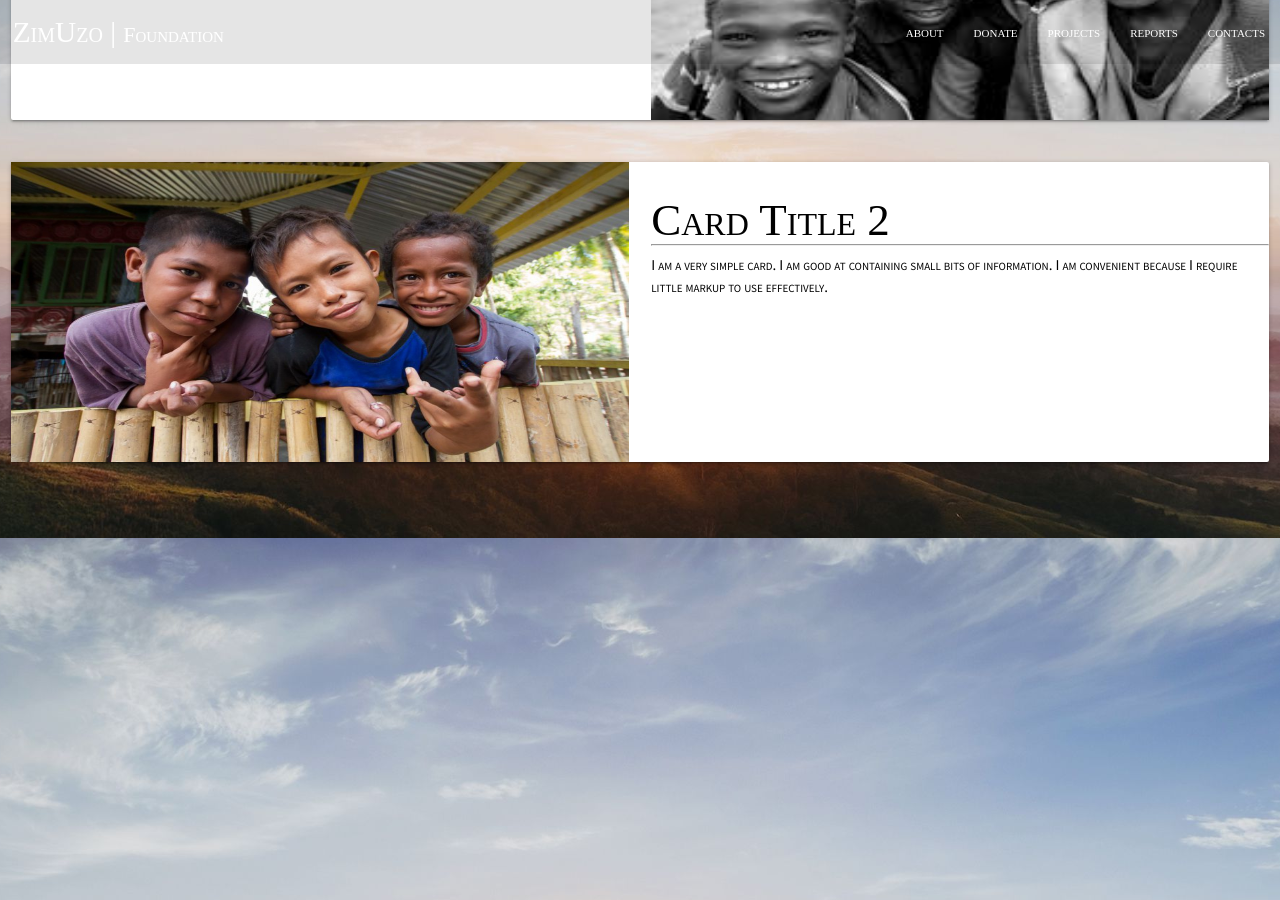
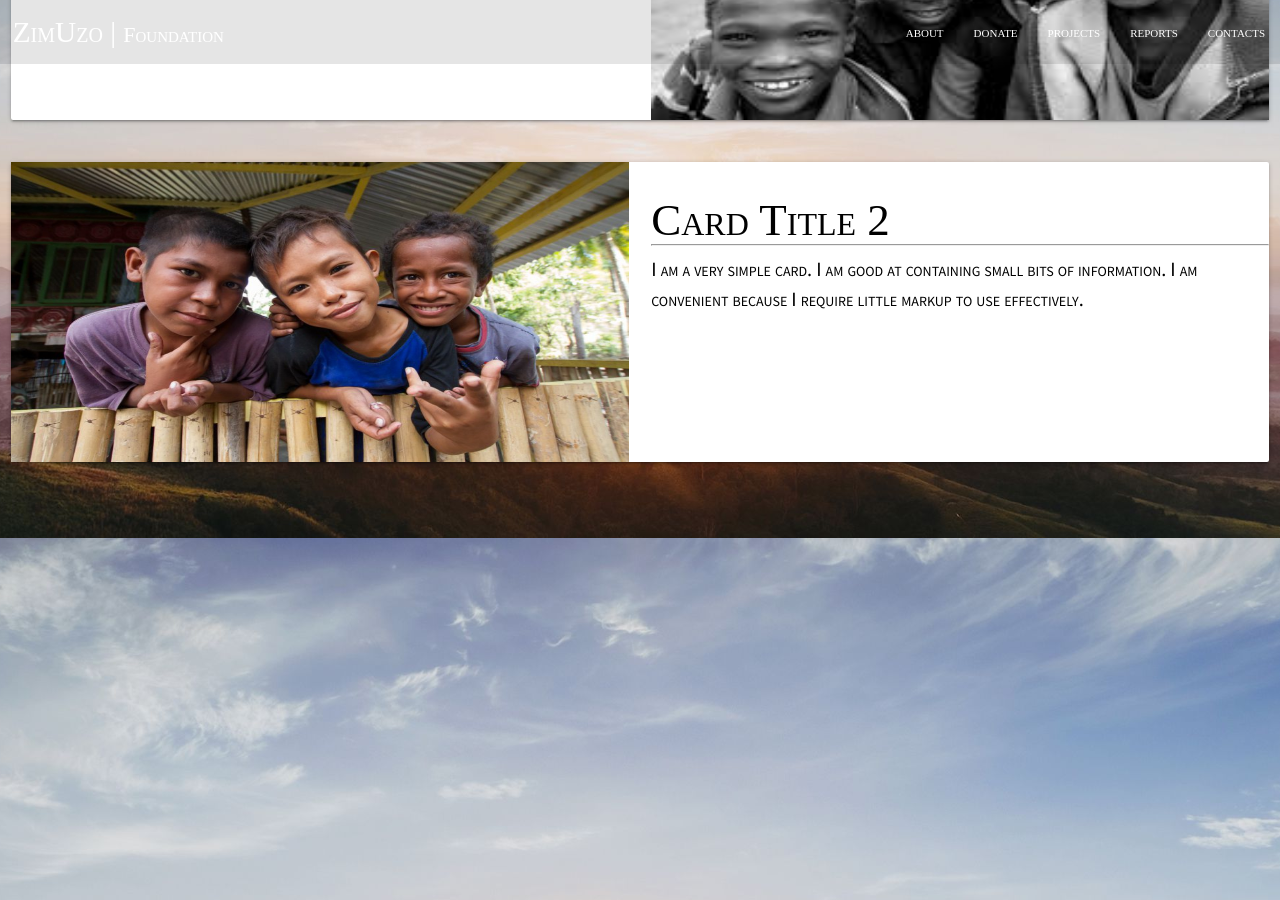
Before and after one commit to ENEIV/ZimUzo, a Jekyll site: the page built from index.md, in a window 1280 px wide and 900 px high, scrolled down 1262 px. Built offline with Jekyll 4.4.1, drawn with Linux system fonts in a browser that asks for light colours.

Commit message:
Added feat-p classs selector

```diff
--- a/_includes/features.html
+++ b/_includes/features.html
@@ -12,7 +12,7 @@
             <div class="col m6">
               <h1 class="card-title serif">Card Title 1</h1>
               <hr>
-              <p>I am a very simple card. I am good at containing small bits of information.
+              <p class="featuer-p">I am a very simple card. I am good at containing small bits of information.
               I am convenient because I require little markup to use effectively.</p>
             </div>
 
@@ -41,7 +41,7 @@
             <div class="col m6">
               <h1 class="card-title serif">Card Title 2</h1>
               <hr>
-              <p>I am a very simple card. I am good at containing small bits of information.
+              <p class="feature-p">I am a very simple card. I am good at containing small bits of information.
               I am convenient because I require little markup to use effectively.</p>
             </div>
           </div>
```
